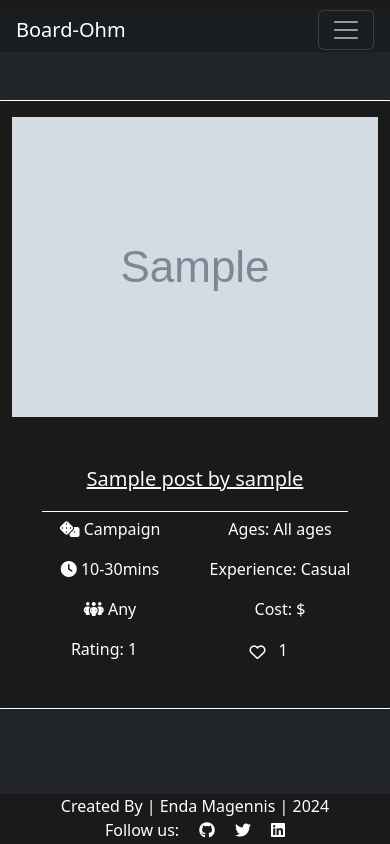
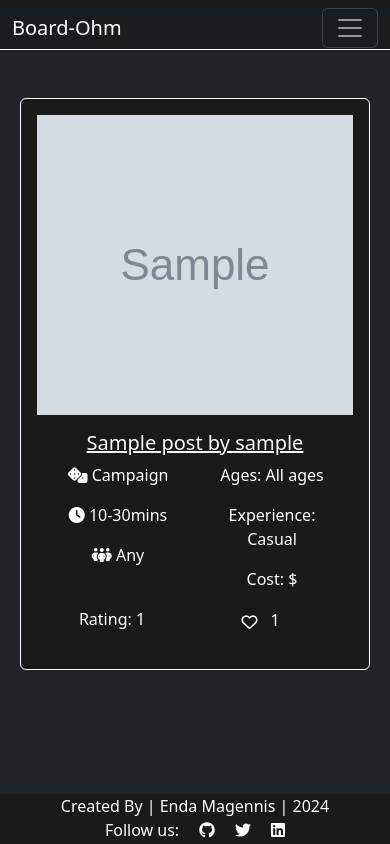
Before and after one commit to EndaMagennis/baoard-ohm, a Django app: page / in a window 390 px wide. Run offline with Django 4.2, Linux system fonts and the light colour scheme; tables that the repository leaves empty hold one stand-in row (values such as "Sample post"); grey boxes marked "Sample" are stand-in pictures; some libraries are stand-ins or nearby versions.

Commit message:
Fix: use in mobile view

```diff
--- a/board_ohm/settings.py
+++ b/board_ohm/settings.py
@@ -29,7 +29,7 @@ TEMPLATES_DIR = os.path.join(BASE_DIR, 'templates')
 SECRET_KEY = os.environ.get("SECRET_KEY")
 
 # SECURITY WARNING: don't run with debug turned on in production!
-DEBUG = False
+DEBUG = True
 
 ALLOWED_HOSTS = [
     ".codeanyapp.com",
--- a/feed/templates/feed/index.html
+++ b/feed/templates/feed/index.html
@@ -18,7 +18,6 @@
         <!-- Post -->
         <div
           class="post card text-center p-3 m-3 col-12 col-md-6 col-lg-3 secondary"
-          style="min-width: 400px"
         >
           <a href="{% url 'post_detail' post.slug %}" {% if post.image %}
             ><img
@@ -31,7 +30,7 @@
               src="{% static 'images/default.jpg' %}"
               class="img-fluid rounded p-3"
               alt="{{post.title}}"
-              style="height: 300px"
+              style="height: 350px"
             />
             {% endif %}
           </a>
--- a/feed/templates/feed/post_create.html
+++ b/feed/templates/feed/post_create.html
@@ -5,8 +5,8 @@
       <h1 class="text-center">Create a new post</h1>
     </div>
   </div>
-  <div class="row m-3">
-    <div class="col-6">
+  <div class="row d-flex" style="justify-content: center">
+    <div class="col-12 col-md-8 m-4">
       <form method="POST" enctype="multipart/form-data">
         {% csrf_token %} {{ form|crispy }}
         <div class="text-center">
--- a/feed/views.py
+++ b/feed/views.py
@@ -22,10 +22,12 @@ class AddPost(View):
     '''Add a new post'''
 
     def get(self, request: Any) -> Any:
+        '''Render the form'''
         form = PostForm()
         return render(request, "feed/post_create.html", {"form": form})
 
     def post(self, request: Any) -> Any:
+        '''Create a new post'''
         form = PostForm(request.POST, request.FILES)
         if form.is_valid():
             post = form.save(commit=False)
@@ -71,15 +73,6 @@ class PostUpdate(generic.UpdateView):
             return False
 
 
-    def form_valid(self, form):
-        messages.success(self.request, "Post updated successfully")
-        return super().form_valid(form)
-
-    def form_invalid(self, form):
-        messages.error(self.request, "Post update failed")
-        return super().form_invalid(form)
-
-
 
 class PostDelete(generic.DeleteView):
     '''Delete a post'''
--- a/static/css/style.css
+++ b/static/css/style.css
@@ -28,35 +28,7 @@
   padding: 20px;
   background-color: #1a1a1a;
   border: 1px solid white;
-}
-
-.card-title {
-  margin: 5px;
-  padding: 20px;
-  background-color: #1a1a1a;
-  border-bottom: 1px solid white;
-}
-
-.card-body {
-  margin: 5px;
-  padding: 20px;
-  background-color: #1a1a1a;
-}
-
-.container-fluid {
-  padding: 2px 16px;
-  align-content: center;
-  justify-content: center;
-  width: 100%;
-}
-
-.like-btn::before {
-  color: white;
-}
-
-.like-btn::is-active {
-  color: red;
-  fill: red;
+  min-width: 350px;
 }
 
 .footer {
--- a/static/js/script.js
+++ b/static/js/script.js
@@ -1,4 +1,6 @@
 // initialise document
 $(document).ready(function() {
     console.log("Document ready");
+    // add like button functionality
+
 });
```
Also changed, not shown: feed/templates/feed/post_read.html (+10 -5 lines), 2 other files.
